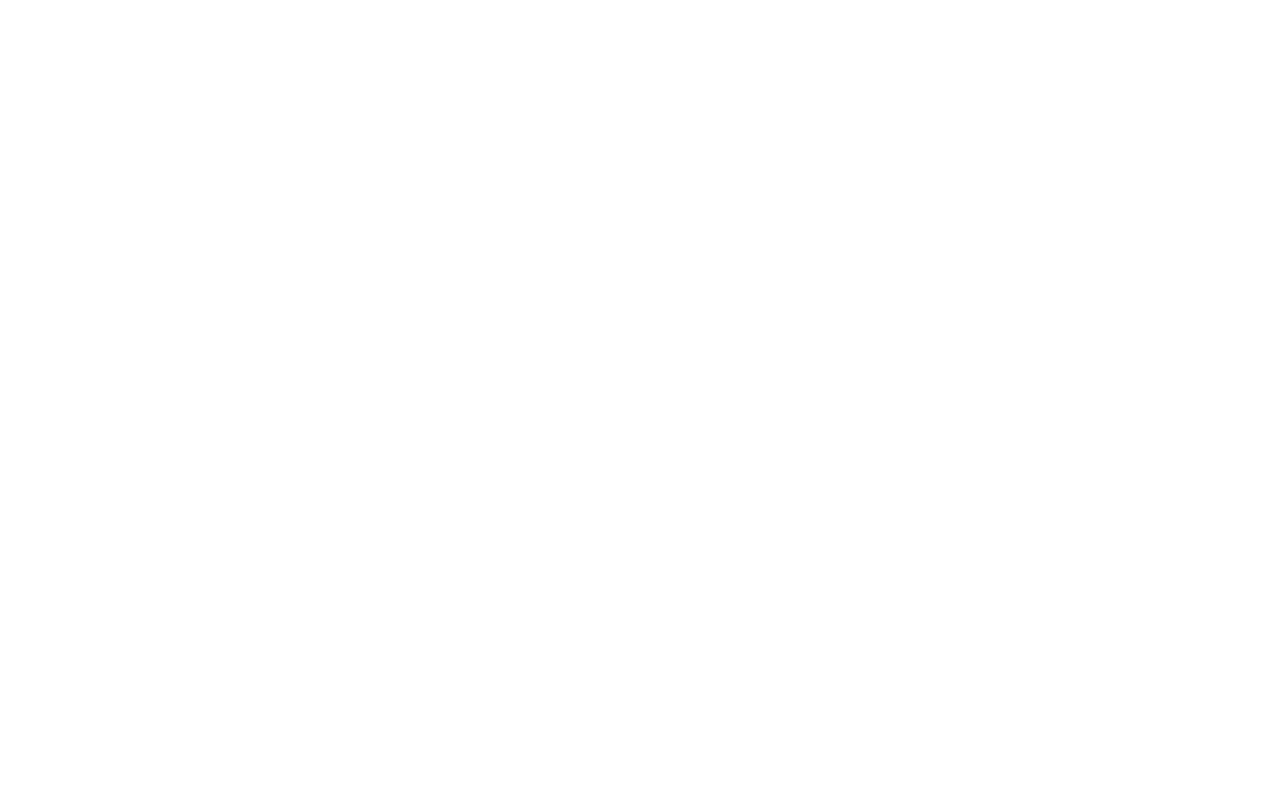
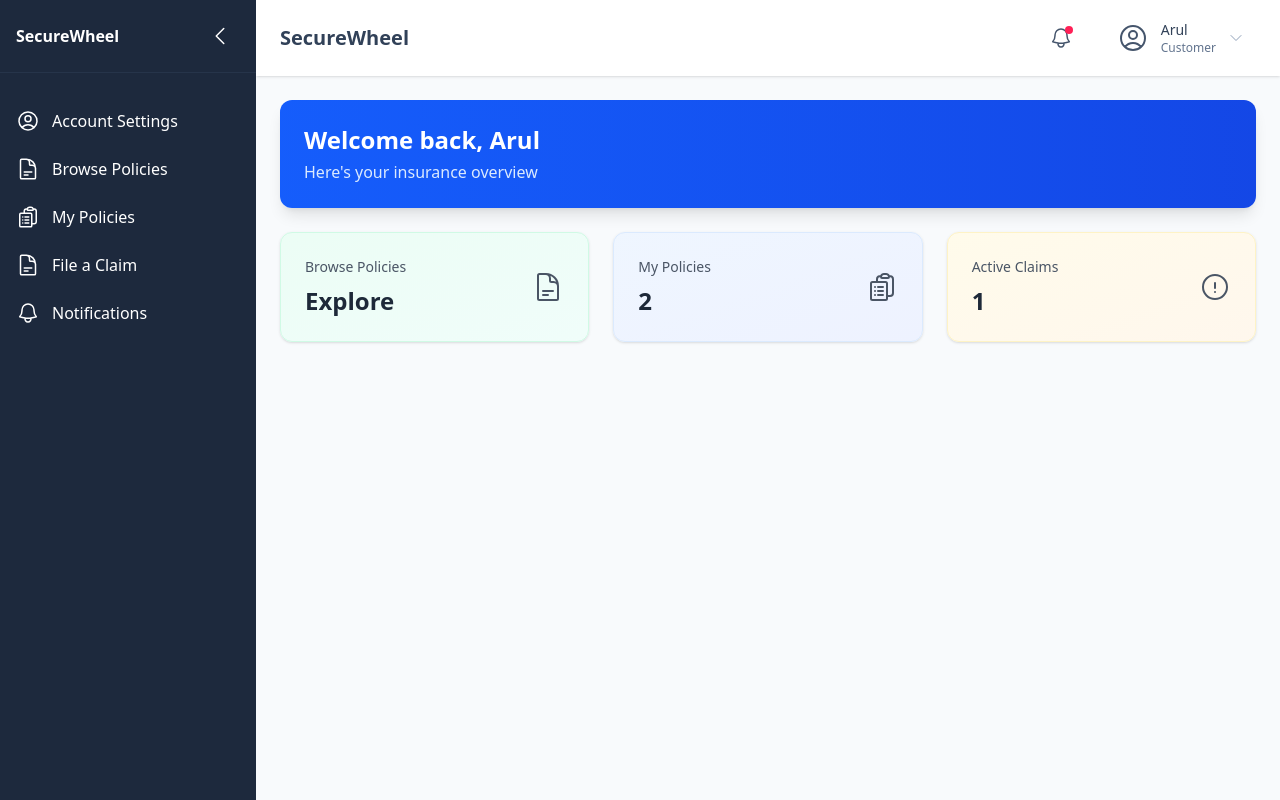
Before and after one commit to babuprasadravi/insurance_management_ui, a React (Vite) app: page /dashboard in a window 1280 px wide. Before the commit this address had no page. Built offline with nearby package versions, Linux system fonts and the light colour scheme.

Commit message:
Customer Dashboard done

```diff
--- a/package.json
+++ b/package.json
@@ -10,6 +10,7 @@
     "preview": "vite preview"
   },
   "dependencies": {
+    "@heroicons/react": "^2.2.0",
     "@tailwindcss/vite": "^4.1.8",
     "formik": "^2.4.6",
     "react": "^19.1.0",
--- a/src/App.jsx
+++ b/src/App.jsx
@@ -5,6 +5,7 @@
 import { features } from "./constants/data";
 import { SignupPage } from "./components/ui/Signup";
 import { LoginPage } from "./components/ui/Login";
+import { CustomerDashboard } from "./components/pages/CustomerDashboard";
 
 function App() {
   return (
@@ -14,6 +15,18 @@
         <Route path="/" element={<CustomerLandingPage features={features} />} />
         <Route path="/signup" element={<SignupPage />} />
         <Route path="/login" element={<LoginPage />} />
+        <Route path="/dashboard" element={<CustomerDashboard />} />
+        <Route path="/dashboard/settings" element={<CustomerDashboard />} />
+        <Route
+          path="/dashboard/browse-policies"
+          element={<CustomerDashboard />}
+        />
+        <Route path="/dashboard/my-policies" element={<CustomerDashboard />} />
+        <Route path="/dashboard/file-claim" element={<CustomerDashboard />} />
+        <Route
+          path="/dashboard/notifications"
+          element={<CustomerDashboard />}
+        />
       </Routes>
     </Router>
   );
--- /dev/null
+++ b/src/components/layout/DashboardLayout.jsx
@@ -0,0 +1,24 @@
+import { useState } from "react";
+import { DashboardSidebar } from "./DashboardSidebar";
+import { DashboardNavbar } from "./DashboardNavbar";
+
+export const DashboardLayout = ({ children }) => {
+  const [sidebarCollapsed, setSidebarCollapsed] = useState(false);
+
+  return (
+    <div className="flex h-screen bg-slate-50">
+      <DashboardSidebar
+        collapsed={sidebarCollapsed}
+        setCollapsed={setSidebarCollapsed}
+      />
+      <div
+        className={`flex-1 transition-all duration-300 ${
+          sidebarCollapsed ? "ml-20" : "ml-64"
+        }`}
+      >
+        <DashboardNavbar />
+        <main className="p-6">{children}</main>
+      </div>
+    </div>
+  );
+};
--- /dev/null
+++ b/src/components/layout/DashboardNavbar.jsx
@@ -0,0 +1,113 @@
+import { useState } from "react";
+import {
+  BellIcon,
+  UserCircleIcon,
+  ChevronDownIcon,
+} from "@heroicons/react/24/outline";
+import { useNavigate } from "react-router-dom";
+
+export const DashboardNavbar = () => {
+  const [showNotifications, setShowNotifications] = useState(false);
+  const [showProfileMenu, setShowProfileMenu] = useState(false);
+  const navigate = useNavigate();
+
+  const notifications = [
+    { id: 1, message: "Your claim has been approved", date: "2h ago" },
+    { id: 2, message: "Policy renewal reminder", date: "1d ago" },
+  ];
+
+  const handleLogout = () => {
+    // Add logout logic here
+    navigate("/login");
+  };
+
+  return (
+    <div className="bg-white shadow-sm px-6 py-3 flex justify-between items-center">
+      {/* Company Name/Logo */}
+      <div className="flex items-center" onClick={() => navigate("/dashboard")}>
+        <h1 className="text-xl font-semibold text-slate-700">SecureWheel</h1>
+      </div>
+
+      {/* Right Side Items */}
+      <div className="flex items-center space-x-6">
+        {/* Notifications */}
+        <div className="relative">
+          <button
+            onClick={() => {
+              setShowNotifications(!showNotifications);
+              setShowProfileMenu(false);
+            }}
+            className="p-2 hover:bg-slate-50 rounded-full relative"
+          >
+            <BellIcon className="h-6 w-6 text-slate-600" />
+            {notifications.length > 0 && (
+              <span className="absolute top-2 right-2 bg-rose-500 rounded-full w-2 h-2"></span>
+            )}
+          </button>
+
+          {showNotifications && (
+            <div className="absolute right-0 mt-2 w-80 bg-white rounded-lg shadow-lg z-50 border border-slate-100">
+              <div className="p-4">
+                <h3 className="text-lg font-semibold mb-4 text-slate-800">
+                  Notifications
+                </h3>
+                {notifications.length > 0 ? (
+                  <div className="space-y-4">
+                    {notifications.map((notif) => (
+                      <div
+                        key={notif.id}
+                        className="flex items-start space-x-3 p-2 hover:bg-slate-50 rounded-lg"
+                      >
+                        <div className="flex-1">
+                          <p className="text-sm text-slate-800">
+                            {notif.message}
+                          </p>
+                          <p className="text-xs text-slate-500 mt-1">
+                            {notif.date}
+                          </p>
+                        </div>
+                      </div>
+                    ))}
+                  </div>
+                ) : (
+                  <p className="text-slate-500 text-sm">No new notifications</p>
+                )}
+              </div>
+            </div>
+          )}
+        </div>
+
+        {/* Profile */}
+        <div className="relative">
+          <button
+            onClick={() => {
+              setShowProfileMenu(!showProfileMenu);
+              setShowNotifications(false);
+            }}
+            className="flex items-center space-x-3 hover:bg-slate-50 rounded-lg px-3 py-2 transition-colors"
+          >
+            <UserCircleIcon className="h-8 w-8 text-slate-600" />
+            <div className="hidden md:block text-left">
+              <p className="text-sm font-medium text-slate-700">Arul</p>
+              <p className="text-xs text-slate-500">Customer</p>
+            </div>
+            <ChevronDownIcon className="h-4 w-4 text-slate-400" />
+          </button>
+
+          {showProfileMenu && (
+            <div className="absolute right-0 mt-2 w-48 bg-white rounded-lg shadow-lg z-50 border border-slate-100">
+              <div className="py-2">
+                <button
+                  onClick={handleLogout}
+                  className="w-full text-left px-4 py-2 text-sm text-slate-700 hover:bg-slate-50 flex items-center space-x-2"
+                >
+                  <span>Sign out</span>
+                </button>
+              </div>
+            </div>
+          )}
+        </div>
+      </div>
+    </div>
+  );
+};
--- /dev/null
+++ b/src/components/layout/DashboardSidebar.jsx
@@ -0,0 +1,85 @@
+import { useState } from "react";
+import { Link, useLocation, useNavigate } from "react-router-dom";
+import {
+  UserCircleIcon,
+  DocumentTextIcon,
+  ClipboardDocumentListIcon,
+  BellIcon,
+  ChevronLeftIcon,
+  ChevronRightIcon,
+} from "@heroicons/react/24/outline";
+
+const menuItems = [
+  {
+    name: "Account Settings",
+    icon: UserCircleIcon,
+    path: "/dashboard/settings",
+  },
+  {
+    name: "Browse Policies",
+    icon: DocumentTextIcon,
+    path: "/dashboard/browse-policies",
+  },
+  {
+    name: "My Policies",
+    icon: ClipboardDocumentListIcon,
+    path: "/dashboard/my-policies",
+  },
+  {
+    name: "File a Claim",
+    icon: DocumentTextIcon,
+    path: "/dashboard/file-claim",
+  },
+  { name: "Notifications", icon: BellIcon, path: "/dashboard/notifications" },
+];
+
+export const DashboardSidebar = ({ collapsed, setCollapsed }) => {
+  const location = useLocation();
+  const navigate = useNavigate();
+
+  return (
+    <div
+      className={`bg-slate-800 text-white h-screen transition-all duration-300 ${
+        collapsed ? "w-20" : "w-64"
+      } fixed left-0 top-0`}
+    >
+      <div
+        className="flex justify-between items-center p-4 border-b border-slate-700/50"
+        onClick={() => navigate("/dashboard")}
+      >
+        <h2 className={`font-bold ${collapsed ? "hidden" : "block"}`}>
+          SecureWheel
+        </h2>
+        <button
+          onClick={() => setCollapsed(!collapsed)}
+          className="p-2 hover:bg-slate-700/50 rounded-lg transition-colors"
+        >
+          {collapsed ? (
+            <ChevronRightIcon className="h-6 w-6" />
+          ) : (
+            <ChevronLeftIcon className="h-6 w-6" />
+          )}
+        </button>
+      </div>
+
+      <nav className="mt-6">
+        {menuItems.map((item) => (
+          <Link
+            key={item.name}
+            to={item.path}
+            className={`flex items-center px-4 py-3 transition-colors ${
+              location.pathname === item.path
+                ? "bg-slate-700 border-r-4 border-slate-300"
+                : "hover:bg-slate-700/50"
+            }`}
+          >
+            <item.icon className="h-6 w-6" />
+            <span className={`ml-3 ${collapsed ? "hidden" : "block"}`}>
+              {item.name}
+            </span>
+          </Link>
+        ))}
+      </nav>
+    </div>
+  );
+};
--- /dev/null
+++ b/src/components/pages/CustomerDashboard.jsx
@@ -0,0 +1,49 @@
+import {
+  DocumentTextIcon,
+  ClipboardDocumentListIcon,
+  ExclamationCircleIcon,
+} from "@heroicons/react/24/outline";
+import { DashboardLayout } from "../layout/DashboardLayout";
+import { OverviewCard } from "../ui/OverviewCard";
+
+export const CustomerDashboard = () => {
+  const customer = {
+    name: "Arul",
+    policies: 2,
+    activeClaims: 1,
+  };
+
+  return (
+    <DashboardLayout>
+      {/* Welcome Banner */}
+      <div className="bg-gradient-to-r from-blue-600 to-blue-700 text-white rounded-xl p-6 mb-6 shadow-lg">
+        <h1 className="text-2xl font-semibold">
+          Welcome back, {customer.name}
+        </h1>
+        <p className="text-blue-100 mt-1">Here's your insurance overview</p>
+      </div>
+
+      {/* Overview Cards */}
+      <div className="grid grid-cols-1 md:grid-cols-3 gap-6">
+        <OverviewCard
+          title="Browse Policies"
+          value="Explore"
+          icon={DocumentTextIcon}
+          className="bg-gradient-to-br from-emerald-50 to-teal-50 border-emerald-100"
+        />
+        <OverviewCard
+          title="My Policies"
+          value={customer.policies}
+          icon={ClipboardDocumentListIcon}
+          className="bg-gradient-to-br from-blue-50 to-indigo-50 border-blue-100"
+        />
+        <OverviewCard
+          title="Active Claims"
+          value={customer.activeClaims}
+          icon={ExclamationCircleIcon}
+          className="bg-gradient-to-br from-amber-50 to-orange-50 border-amber-100"
+        />
+      </div>
+    </DashboardLayout>
+  );
+};
--- /dev/null
+++ b/src/components/ui/OverviewCard.jsx
@@ -0,0 +1,15 @@
+export const OverviewCard = ({ title, value, icon: Icon, className = "" }) => {
+  return (
+    <div
+      className={`rounded-xl shadow-sm p-6 border ${className} hover:shadow-lg transition-shadow`}
+    >
+      <div className="flex items-center justify-between">
+        <div>
+          <p className="text-gray-600 text-sm font-medium">{title}</p>
+          <p className="text-2xl font-semibold mt-2 text-gray-800">{value}</p>
+        </div>
+        {Icon && <Icon className="h-8 w-8 text-gray-600" />}
+      </div>
+    </div>
+  );
+};
```
Also changed, not shown: 1 other file (tests, documents, lock files or other folders).
